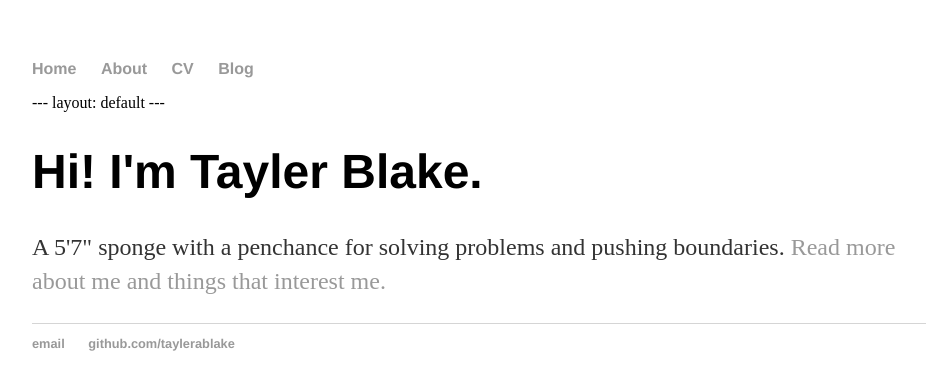
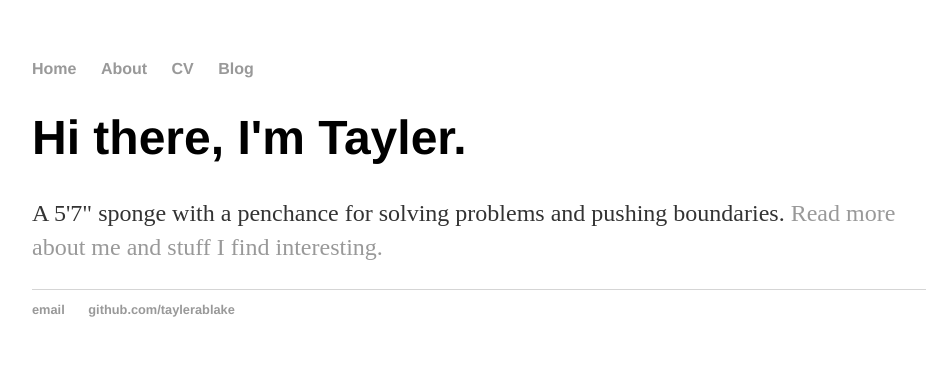
Before and after one commit to taylerablake/taylerablake.github.io, a Jekyll site: the page built from index.html, in a window 1280 px wide. Shown: the top 390 px of the page, without its empty margins (160-1086 px from the left). Built offline with Jekyll 4.4.1, drawn with Linux system fonts in a browser that asks for light colours.

Commit message:
Update index.html

```diff
--- a/index.html
+++ b/index.html
@@ -1,35 +1,8 @@
-<!DOCTYPE html>
-<html>
-	<head>
-		<title>Tayler A. Blake</title>
-		<!-- link to main stylesheet -->
-		<link rel="stylesheet" type="text/css" href="/css/main.css">
-	</head>
-	<body>
-		<nav>
-    		<ul>
-        		<li><a href="/">Home</a></li>
-	        	<li><a href="/about">About</a></li>
-        		<li><a href="/cv">CV</a></li>
-        		<li><a href="/blog">Blog</a></li>
-    		</ul>
-		</nav>
-		<div class="container">
-		---
-    		layout: default
-    		---
-    		<div class="blurb">
-
-
-        		<h1>Hi! I'm Tayler Blake.</h1>
-				<p>A 5'7" sponge with a penchance for solving problems and pushing boundaries. <a href="/about">Read more about me and things that interest me.</a></p>
-    		</div><!-- /.blurb -->
-		</div><!-- /.container -->
-		<footer>
-    		<ul>
-        		<li><a href="mailto:tayler.a.blake@gmail.com">email</a></li>
-        		<li><a href="https://github.com/taylerablake">github.com/taylerablake</a></li>
-			</ul>
-		</footer>
-	</body>
-</html>
+---
+layout: default
+title: Hank Quinlan, Horrible Cop
+---
+<div class="blurb">
+	<h1>Hi there, I'm Tayler.</h1>
+	<p>A 5'7" sponge with a penchance for solving problems and pushing boundaries.<a href="/about"> Read more about me and stuff I find interesting.</a></p>
+</div><!-- /.blurb -->
```
